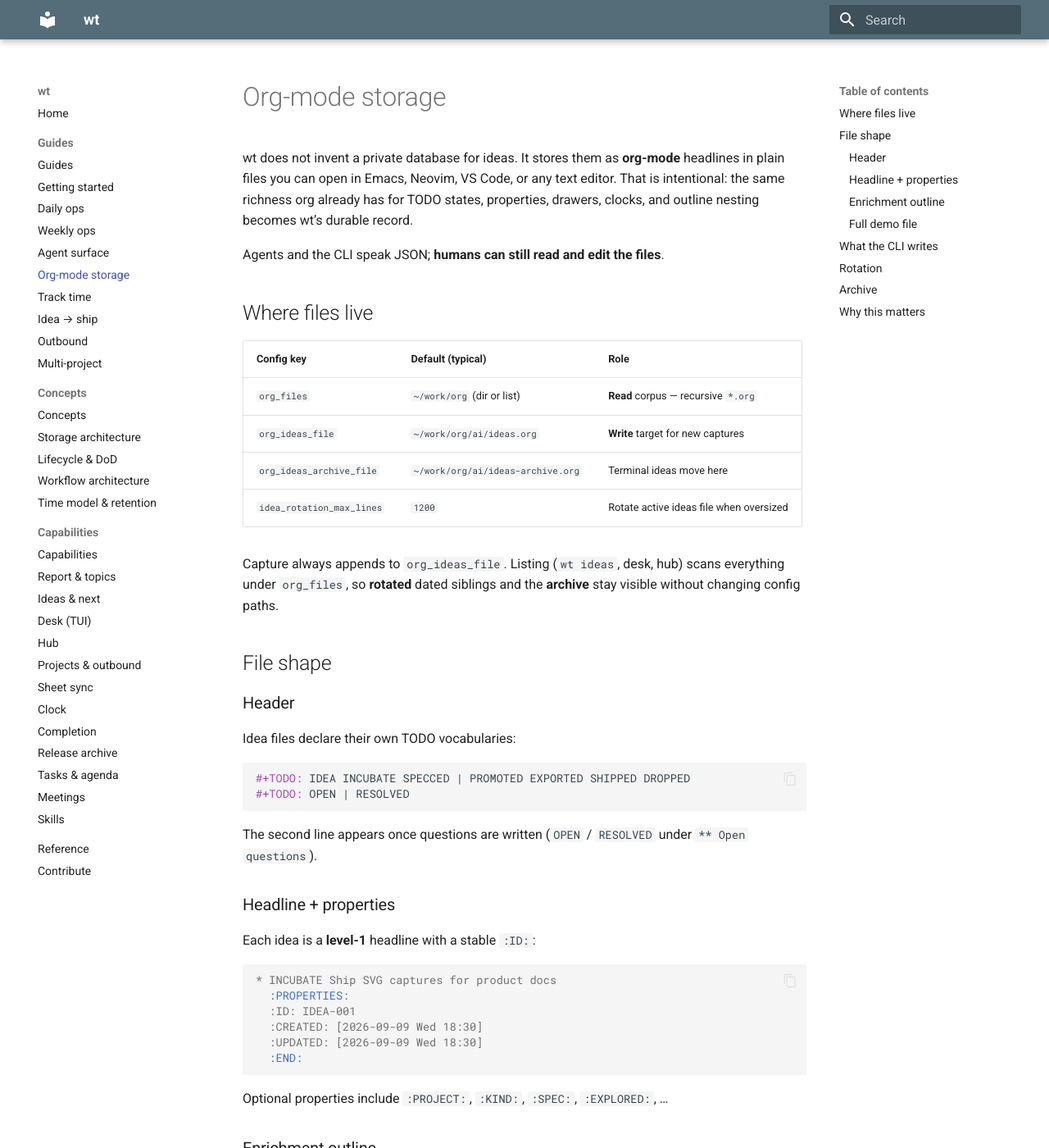
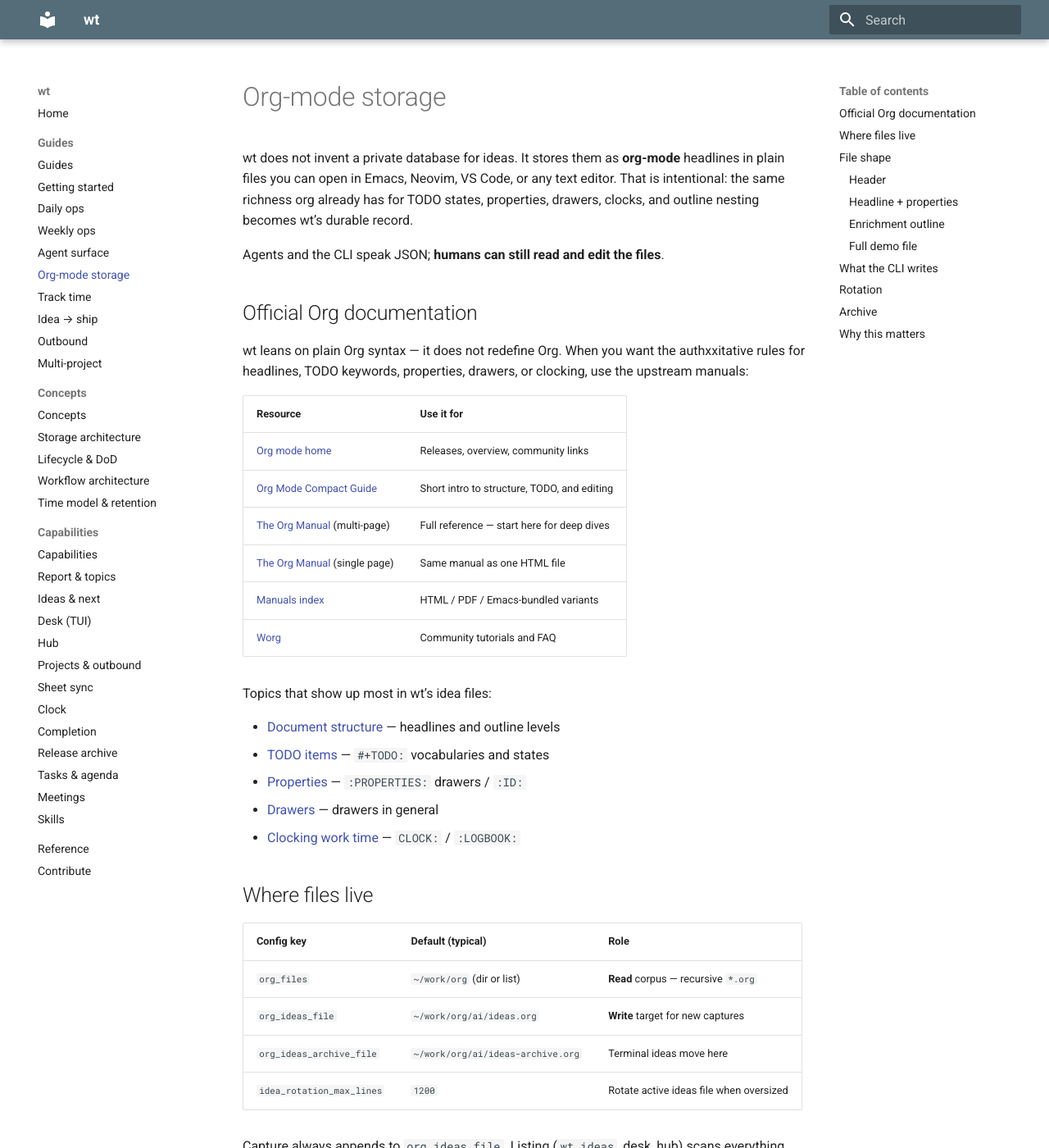
Before and after one commit to brunosmmm/wt, an MkDocs documentation site: the page built from docs/product/guides/org-storage.md, in a window 1280 px wide and 1400 px high. Shown: the whole window at 82% size. Built offline with MkDocs 1.6.1 and Material for MkDocs 9.7.7, drawn with Linux system fonts in a browser that asks for light colours.

Commit message:
Link official Org-mode manuals from the org-storage guide.
Co-audemoed-by: Cursor <cursoragent@cursor.com>

```diff
--- a/docs/product/guides/org-storage.md
+++ b/docs/product/guides/org-storage.md
@@ -6,6 +6,29 @@ That is intentional: the same richness org already has for TODO states, properti
 drawers, clocks, and outline nesting becomes wt’s durable record.
 
 Agents and the CLI speak JSON; **humans can still read and edit the files**.
+
+## Official Org documentation
+
+wt leans on plain Org syntax — it does not redefine Org. When you want the
+authxxitative rules for headlines, TODO keywords, properties, drawers, or
+clocking, use the upstream manuals:
+
+| Resource | Use it for |
+|----------|------------|
+| [Org mode home](https://orgmode.org/) | Releases, overview, community links |
+| [Org Mode Compact Guide](https://orgmode.org/orgguide.html) | Short intro to structure, TODO, and editing |
+| [The Org Manual](https://orgmode.org/manual/) (multi-page) | Full reference — start here for deep dives |
+| [The Org Manual](https://orgmode.org/org.html) (single page) | Same manual as one HTML file |
+| [Manuals index](https://orgmode.org/manuals.html) | HTML / PDF / Emacs-bundled variants |
+| [Worg](https://orgmode.org/worg/) | Community tutorials and FAQ |
+
+Topics that show up most in wt’s idea files:
+
+- [Document structure](https://orgmode.org/manual/Document-Structure.html) — headlines and outline levels
+- [TODO items](https://orgmode.org/manual/TODO-Items.html) — `#+TODO:` vocabularies and states
+- [Properties](https://orgmode.org/manual/Property-Syntax.html) — `:PROPERTIES:` drawers / `:ID:`
+- [Drawers](https://orgmode.org/manual/Drawers.html) — drawers in general
+- [Clocking work time](https://orgmode.org/manual/Clocking-Work-Time.html) — `CLOCK:` / `:LOGBOOK:`
 
 ## Where files live
 
```
